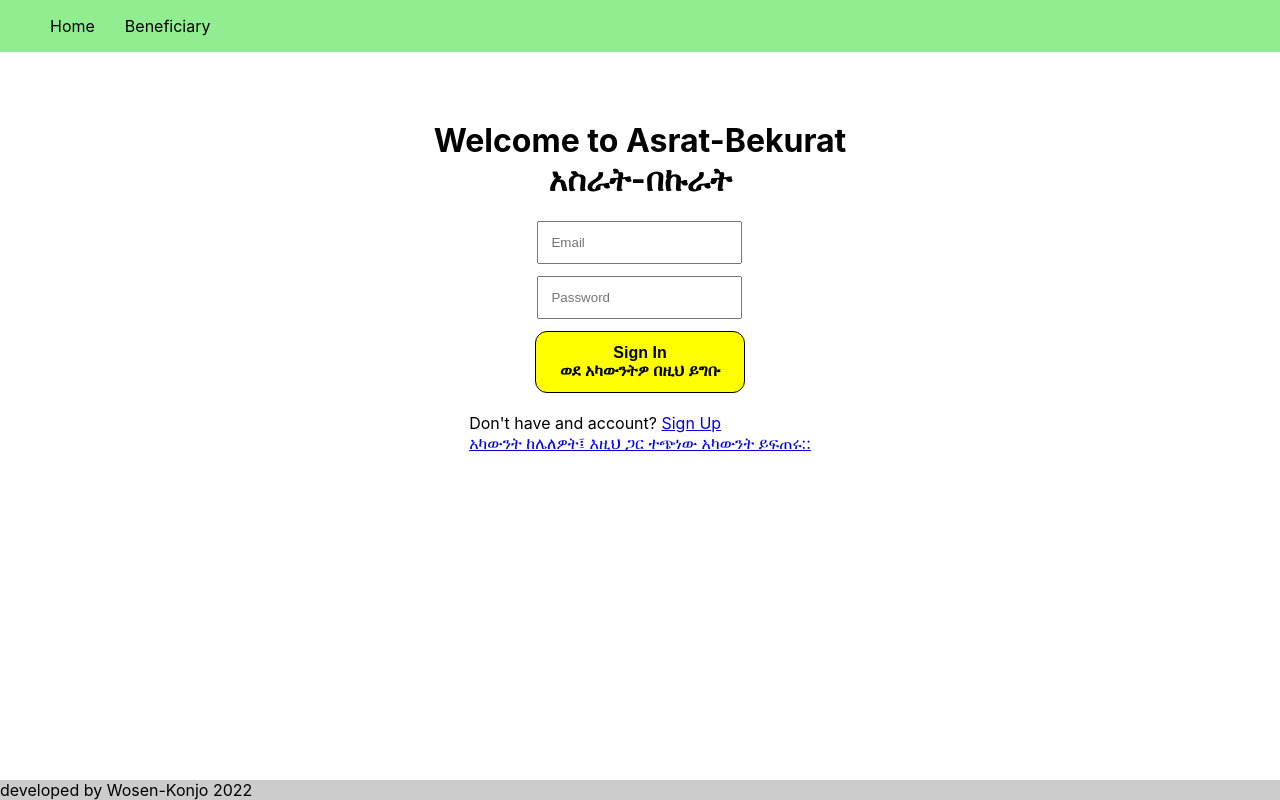
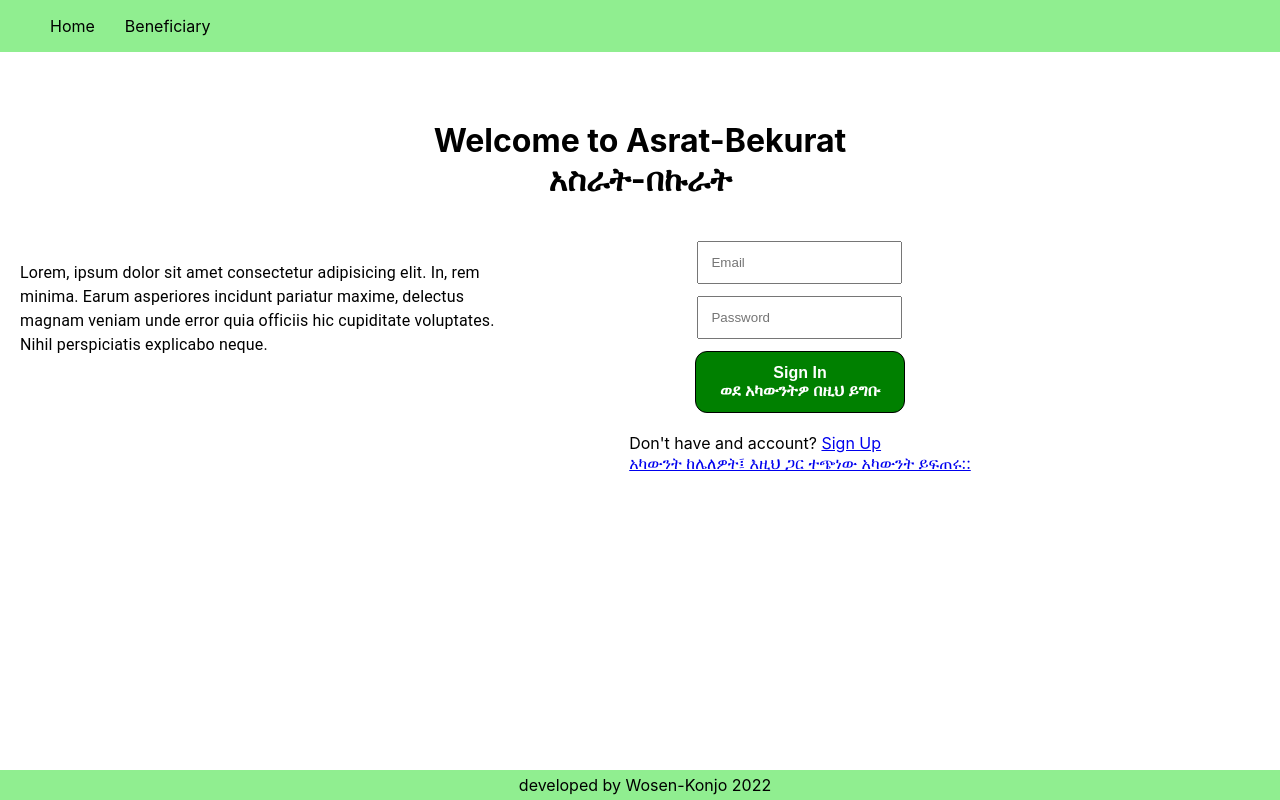
Before and after one commit to Wosen100/Bekurat, a React (Create React App) app: page / in a window 1280 px wide. Built offline with nearby package versions, Linux system fonts and the light colour scheme.

Commit message:
refactor(landingpage,singlebeneficiary,beneficiary,footer) : style changes and amharic text

```diff
--- a/src/App.tsx
+++ b/src/App.tsx
@@ -4,9 +4,9 @@ import { BrowserRouter, Routes, Route } from "react-router-dom";
 import Register from "./pages/auth/Register";
 
 import Login from "./pages/auth/Login";
-import Dashboard from "./pages/Dashboard";
+// import Dashboard from "./pages/Dashboard";
 import Beneficiary from "./pages/Beneficiary";
-import Donor from "./pages/Donor";
+// import Donor from "./pages/Donor";
 import LandingPage from "./pages/LandingPage";
 import Signout from "./pages/auth/Signout";
 import BeneficiaryDetails from "./pages/BeneficiaryDetails";
--- a/src/components/Footer.tsx
+++ b/src/components/Footer.tsx
@@ -7,7 +7,10 @@ const FooterWrapper = styles.footer`
 position:fixed;
 bottom:0;
 width:100%;
-background-color:#ccc;
+background-color:lightgreen;
+padding:5px;
+display:flex;
+justify-content:center;
 `;
 
 function Footer(){
--- a/src/components/beneficiary/SingleBeneficiaryCard.tsx
+++ b/src/components/beneficiary/SingleBeneficiaryCard.tsx
@@ -20,31 +20,41 @@ export default function SingleBeneficiaryCard({
   donationGoal,
 }: SingleBeneficiaryProps) {
   return (
-    <Card sx={{ p: 2, m: 2 }}>
+    <Card
+      sx={{ p: 2, m: 2, boxShadow: "none" }}
+      style={{
+        display: "flex",
+        flexDirection: "column",
+        justifyContent: "space-between",
+      }}
+    >
       <img src={image} style={{ width: "100%" }} />
 
       <Typography style={{ color: "green", fontWeight: "700" }}>
         {address}
       </Typography>
 
-      <Typography style={{ fontWeight: "700" }}>
+      <Typography style={{ fontWeight: "700" }} data-testid="name_value">
         {name?.length < 35 ? name : name?.substring(0, 35) + "..."}
       </Typography>
 
       <hr />
-      <Typography style={{ fontSize: "15px", color: "grey" }}>
+      <Typography
+        style={{ fontSize: "15px", color: "grey" }}
+        data-testid="reason_value"
+      >
         {reason?.length < 430 ? reason : reason?.substring(0, 430) + "..."}
       </Typography>
 
       <div style={{ marginTop: "10px" }}>
         <LinearProgressBar value={(currentDonation * 100) / donationGoal} />
         <Typography
+          data-testid="donation_value"
           style={{ color: "green", fontWeight: "700", marginTop: "10px" }}
         >
-          £{currentDonation.toLocaleString()}
+          {`$${currentDonation.toLocaleString()}`}{" "}
           <span style={{ color: "black" }}>
-            {" "}
-            raised of £{donationGoal.toLocaleString()}
+            raised of ${donationGoal.toLocaleString()}
           </span>
         </Typography>
       </div>
--- a/src/pages/Beneficiary.tsx
+++ b/src/pages/Beneficiary.tsx
@@ -41,25 +41,25 @@ const Beneficiary = () => {
   return (
     <div>
       <HeaderAndFooterWrapper>
-        <Grid container sx={{pt:1}}>
+        <Grid container>
           <Grid item xs={10}>
             <Typography> Beneficiary </Typography>
           </Grid>
           <Grid item xs={2}>
             <FullScreenDialogCustom
-              handleClick={()=>{}}
+              handleClick={() => {}}
               open={open}
               setOpen={handleOpen}
               title="Register New Beneficiary"
               mainLayout={<RegisterBeneficiary setOpen={setOpen} />}
             >
-              <Button style={{backgroundColor:"green", color:'white'}}> Register </Button>
+              <Button> Register </Button>
             </FullScreenDialogCustom>
           </Grid>
         </Grid>
 
         {/* <div style={{ margin: "0px 200px" }}> */}
-        <Grid container spacing={1}>
+        <Grid container spacing={2} justifyContent="center">
           {beneficiaryList.length > 0 &&
             beneficiaryList.map((val, key) => {
               return (
@@ -72,6 +72,19 @@ const Beneficiary = () => {
                   key={key}
                   onClick={() => handleSelect(val)}
                 >
+                  <div
+                    style={{
+                      boxShadow: "rgb(0 1 10 / 5%) 0px 5px 10px",
+                      background: "#FFF",
+                      borderRadius: "1rem",
+                      border: "2px solid green",
+                      marginBottom: "40px",
+                      height: "100%",
+                      margin: "10px",
+                      // position: "relative",
+                      // display: "flex",
+                    }}
+                  >
                     <SingleBeneficiaryCard
                       name={val.name}
                       reason={val.description}
@@ -80,6 +93,7 @@ const Beneficiary = () => {
                       currentDonation={val.curren_donation}
                       donationGoal={val.donation_goal}
                     />
+                  </div>
                 </Grid>
               );
             })}
--- a/src/pages/LandingPage.tsx
+++ b/src/pages/LandingPage.tsx
@@ -3,7 +3,7 @@ import styles from "styled-components";
 import { Link, Outlet } from 'react-router-dom';
 import HeaderAndFooterWrapper from '../components/HeaderAndFooterWrapper';
 import Login from "./auth/Login";
-import { Grid } from "@mui/material";
+import { Grid, Typography } from "@mui/material";
 
 const MainHeaderWrapper = styles.div`
 padding-top: 100px;
@@ -16,16 +16,35 @@ const LandingPage = () => {
     return (
         <>
             <HeaderAndFooterWrapper>
-                <MainHeaderWrapper>
-                    <h1>
-                        Welcome to <strong>Asrat-Bekurat</strong> <br />
+                <Grid container>
+                    <Grid item xs={12}>
+
+
+                  <MainHeaderWrapper>
+                    <h1 style={{paddingBottom:'20px'}}>
+                        Welcome to <b>Asrat-Bekurat</b> <br />
                         <strong> አስራት-በኩራት  </strong>
                     </h1>
                 </MainHeaderWrapper>
+                </Grid>
+
+                <Grid item xs={6} sm={5}>
+                    <div style={{padding:'20px'}}>
+
+               <Typography> Lorem, ipsum dolor sit amet consectetur adipisicing elit. In, rem minima. Earum asperiores incidunt pariatur maxime, delectus magnam veniam unde error quia officiis hic cupiditate voluptates. Nihil perspiciatis explicabo neque.</Typography>
+                    </div>
+                </Grid>
+
+                <Grid item xs={6} sm={5}>
+
                 <Grid container justifyContent={"center"} flexDirection="column" alignItems={"center"}>
                     <Login />
                     <br />
                     <span> Don't have and account? <Link to="/signup"> Sign Up <br /> አካውንት ከሌለዎት፤ እዚህ ጋር ተጭነው አካውንት ይፍጠሩ:: </Link></span>
+                </Grid>
+                </Grid>
+
+
                 </Grid>
             </HeaderAndFooterWrapper>
 
--- a/src/pages/auth/Login.tsx
+++ b/src/pages/auth/Login.tsx
@@ -97,7 +97,7 @@ const Login = () => {
             onChange={(e) => setPassword(e.target.value)}
             placeholder="Password"
           />
-          <button>Sign In <br /> ወደ አካውንትዎ በዚህ ይግቡ </button>
+          <button style={{backgroundColor:"green", color:'white'}}>Sign In <br /> ወደ አካውንትዎ በዚህ ይግቡ </button>
         </form>
       </FormWrapper>
     </div>
```
Lines whose indentation alone changed are shown as unchanged.
